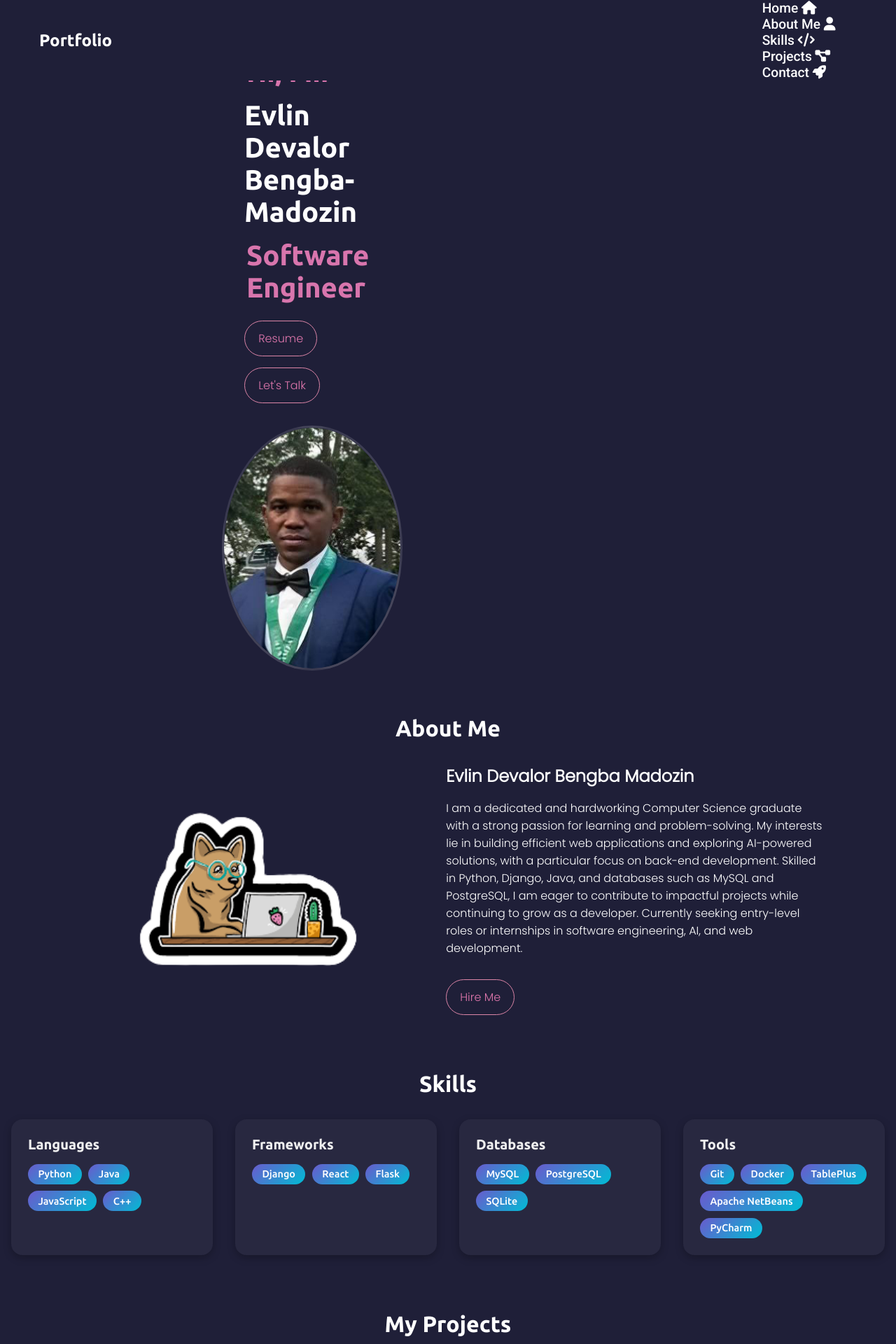
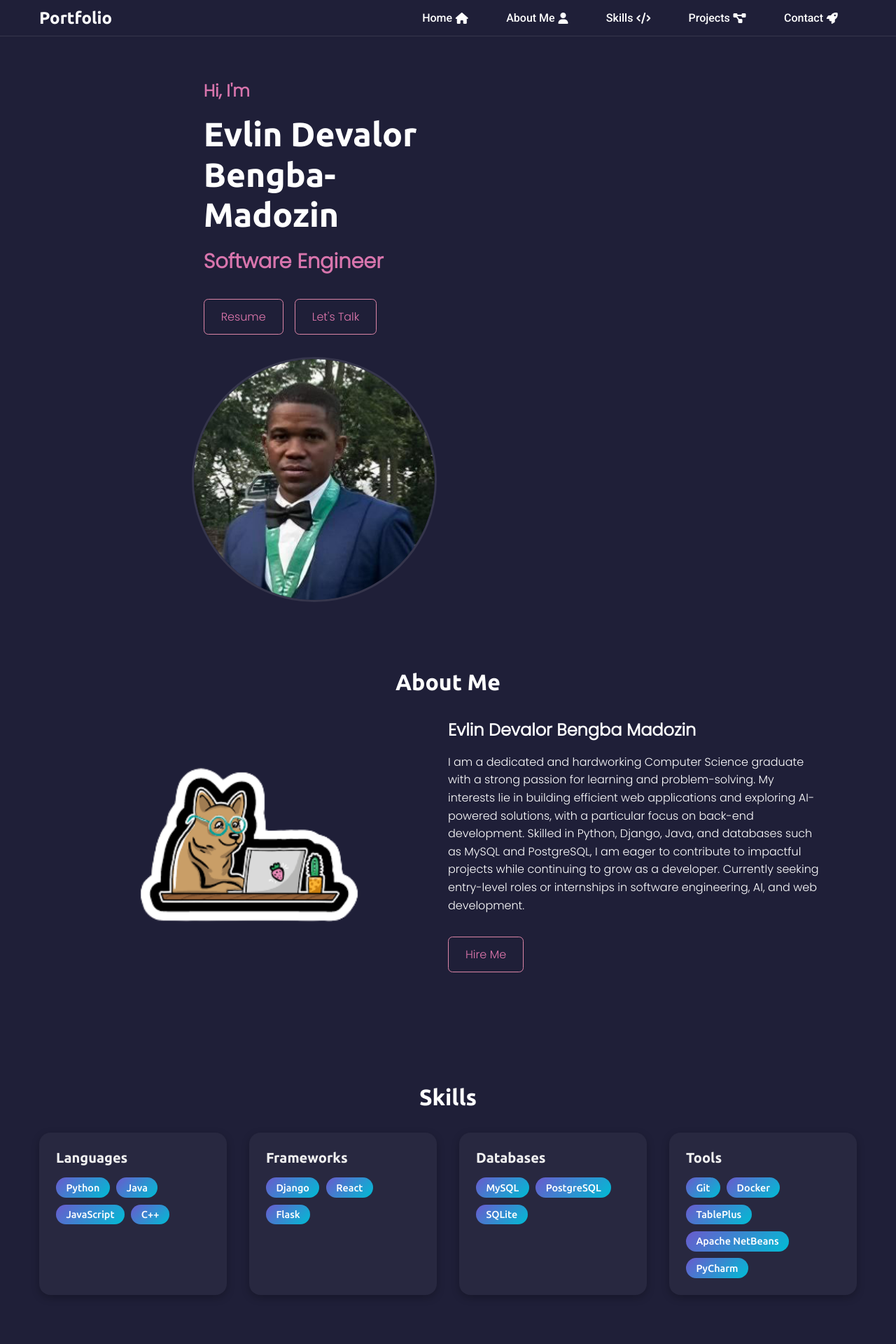
Before and after one commit to Ghost94dev/My-Portfolio, a Django app: page / in a window 1280 px wide. Shown: the top 1920 px of the page at 70% size. Run offline with Django 5.2, Linux system fonts and the light colour scheme; some libraries are stand-ins or nearby versions.

Commit message:
Update style.css

```diff
--- a/portfolio/myportfolio/static/css/style.css
+++ b/portfolio/myportfolio/static/css/style.css
@@ -29,42 +32,51 @@ body {
     width: 100%;
     z-index: 1000;
     background-color: #1f1f38;
+    padding: 0.5rem 0;
+    border-bottom: 1px solid rgba(255, 255, 255, 0.1);
+}
+
+.right-nav {
+    display: flex;
+    align-items: center;
 }
 
 #navbar ul {
+    display: flex;
     list-style: none;
+    margin: 0;
+    padding: 0;
 }
 
 #navbar ul li {
-    margin: 0px 1rem;
+    margin: 0 0.8rem;
 }
 
 #navbar ul li a {
     text-decoration: none;
     padding: 0.5rem 0.9rem;
-
+    color: white;
+    font-family: 'Roboto', sans-serif;
+    transition: all 0.3s ease;
+    display: flex;
+    align-items: center;
+    gap: 0.3rem;
 }
 
-.right {
-    display: none;
-}
-
-.checkBtn {
-    display: none;
-}
-
-#check {
-    display: none;
-}
-
-.nav-col a:hover {
-    border-radius: .4rem;
+#navbar ul li a:hover {
+    border-radius: 0.4rem;
     color: #1f1f38;
     background-color: #fff;
 }
 
+.hamburger {
+    display: none;
+    cursor: pointer;
+    font-size: 1.5rem;
+    color: #fff;
+}
 
-/* Home Section */
+/* ========== HOME SECTION STYLES ========== */
 #home {
     min-height: 100vh;
     display: flex;
@@ -94,35 +106,33 @@ body {
     align-items: center;
 }
 
-
-.home-right {
-    padding: 2;
+.home-content h6 {
+    font-size: 1.5rem;
+    color: rgb(216, 117, 173);
+    margin-bottom: 0.5rem;
+    font-family: 'Poppins', sans-serif;
 }
 
-.home-left h6,
-.home-left h4 {
+.home-content h1 {
+    font-size: 3rem;
+    line-height: 1.2;
+    margin: 1rem 0;
+    color: #fff;
+}
+
+.home-content h4 {
+    font-size: 1.8rem;
     color: rgb(216, 117, 173);
     margin: 1rem 0;
-    margin-left: 3px;
-    font-size: 2.5rem;
+    font-family: 'Poppins', sans-serif;
 }
 
-.home-left h1 {
-    font-size: 2.5rem;
+.buttons {
+    display: flex;
+    gap: 1rem;
+    margin-top: 2rem;
+    flex-wrap: wrap;
 }
-
-.home-right {
-    position: relative;
-}
-
-.home-right img {
-    max-width: 110%;
-    height: auto;
-    border-radius: 50%;
-    position: relative;
-}
-
-
 
 .circle {
     width: 350px;
@@ -140,10 +150,23 @@ body {
     height: 100%;
     object-fit: cover;
 }
-/* About Section */
-.about-left,
-.about-right {
-    width: 60%;
+
+/* ========== ABOUT SECTION STYLES ========== */
+#about {
+    padding: 4rem 0;
+}
+
+.about-container {
+    display: flex;
+    justify-content: space-around;
+    align-items: center;
+    max-width: 1200px;
+    margin: 0 auto;
+    padding: 0 2rem;
+}
+
+.about-left, .about-right {
+    width: 50%;
 }
 
 .about-right {
@@ -151,31 +174,42 @@ body {
 }
 
 .about-left {
-    position: relative;
+    display: flex;
+    justify-content: center;
+    align-items: center;
 }
 
 .about-left img {
-    width: 100%;
+    width: 60%;
     height: auto;
     border-radius: 1rem;
 }
 
-.about-content p {
-    margin-bottom: 2rem;
+.about-content h1 {
+    color: #fff;
+    margin-bottom: 1rem;
+    font-family: 'Poppins', sans-serif;
 }
 
+.about-content p {
+    color: #fff;
+    margin-bottom: 2rem;
+    font-family: 'Poppins', sans-serif;
+    line-height: 1.6;
+}
 
-/* Skills */
-/* Skills Section */
+/* ========== SKILLS SECTION STYLES ========== */
 .skills-section {
-  padding: 3rem 1rem;
+    padding: 4rem 1rem;
 }
 
 .skills-container {
     display: grid;
     grid-template-columns: repeat(auto-fit, minmax(240px, 1fr));
     gap: 2rem;
-  margin-top: 2rem;
+    max-width: 1200px;
+    margin: 0 auto;
+    padding: 0 1rem;
 }
 
 .skills-group {
@@ -260,114 +296,139 @@ body {
     margin-bottom: 1rem;
 }
 
-/* Hover effect */
 .project-card:hover {
     transform: translateY(-6px);
     box-shadow: 0 8px 24px rgba(0,0,0,0.3);
 }
 
-/* Buttons inside project card */
 .project-card .btn {
     margin: 0.3rem;
     padding: 0.5rem 1rem;
     font-size: 0.85rem;
 }
 
-.project-card p {
-    font-size: 1rem;
-    line-height: 1.4;
-    margin-bottom: 1rem;
-    color: #ddd;
+.project-links {
+    display: flex;
+    justify-content: center;
+    flex-wrap: wrap;
+    gap: 0.5rem;
+    margin-top: 1rem;
 }
 
-/* Make it 1 column on mobile */
-@media (max-width: 768px) {
-    .projects-container {
-        grid-template-columns: 1fr;
-    }
+/* ========== CONTACT SECTION STYLES ========== */
+#Contact {
+    padding: 4rem 0;
 }
 
+.contact-container {
+    display: flex;
+    justify-content: space-around;
+    align-items: center;
+    max-width: 1200px;
+    margin: 0 auto;
+}
 
-
-/* Contact me Section */
 .form {
     display: flex;
     width: 80%;
-    padding: 0 2rem;
+    max-width: 600px;
     margin: auto;
     justify-content: center;
     align-items: center;
 }
 
+.form-div {
+    width: 100%;
+    margin-bottom: 1rem;
+}
+
 .form-div input,
-textarea {
+.form-div textarea {
     border: 2px solid rgba(255, 255, 255, 0.4);
-    border-radius: .5rem;
+    border-radius: 0.5rem;
     width: 100%;
-    margin: 0.5rem 0rem;
-    font-size: .9rem;
+    font-size: 0.9rem;
     background: transparent;
-    margin: 0.5rem 0rem;
-    padding: 0.5rem 1rem;
+    padding: 0.8rem 1rem;
     color: rgb(255, 255, 255);
     resize: none;
+    font-family: 'Poppins', sans-serif;
 }
 
-
-
-/* Footer Section  */
+/* ========== FOOTER STYLES ========== */
 #footer {
     background-color: #010101;
-    padding: 1%;
-    padding-bottom: 2rem;
+    padding: 2rem 0;
+    text-align: center;
 }
 
-ul li {
+#footer ul {
+    display: flex;
+    justify-content: center;
+    flex-wrap: wrap;
     list-style: none;
+    margin: 1rem 0;
+    padding: 0;
+}
+
+#footer ul li {
     margin: 0 1rem;
 }
 
-ul li a {
+#footer ul li a {
     text-decoration: none;
-    font-size: 1.2rem;
+    font-size: 1.1rem;
     color: white;
-    transition: all .5s;
+    transition: all 0.3s ease;
+    font-family: 'Poppins', sans-serif;
 }
 
-ul li a:hover {
-    color: #fff;
+#footer ul li a:hover {
+    color: #df77ad;
 }
 
-
 .font-awesome {
-    margin: 1.1rem auto;
+    display: flex;
+    justify-content: center;
+    flex-wrap: wrap;
+    margin: 1.5rem 0;
 }
 
-.font-awesome li i {
+.font-awesome a {
+    margin: 0 0.5rem;
+    display: flex;
+    align-items: center;
+    justify-content: center;
+}
+
+.font-awesome i {
     background-color: #1f1f38;
-    padding: 0.6rem;
+    padding: 0.8rem;
     border: 1px solid #1f1f38;
     color: #fff;
-    border-radius: 0.5rem;
+    border-radius: 50%;
     cursor: pointer;
-    transition: all .4s ease-in-out;
+    transition: all 0.4s ease-in-out;
+    width: 45px;
+    height: 45px;
+    display: flex;
+    align-items: center;
+    justify-content: center;
 }
 
-.font-awesome li i:hover {
+.font-awesome i:hover {
     border: 1px solid #1f1f38;
-    border-radius: .5rem;
     background: transparent;
     color: #1f1f38;
 }
 
 #footer p {
     color: white;
-    font-size: .9srem;
+    font-size: 0.9rem;
+    margin-top: 1rem;
 }
 
-
-
-/* Utility Classes */
+/* ========== UTILITY CLASSES ========== */
 .poppins {
     font-family: 'Poppins', sans-serif;
 }
@@ -454,15 +514,17 @@ ul li a:hover {
 }
 
 .btn {
-    margin-left: 0 .5rem;
     font-size: 1rem;
     color: #df77ad;
     cursor: pointer;
-    padding: 0.75rem 1.2rem;
+    padding: 0.75rem 1.5rem;
     border: 1px solid #dc85a7;
     border-radius: 0.4rem;
     background: transparent;
     font-family: 'Poppins', sans-serif;
+    text-decoration: none;
+    display: inline-block;
+    transition: all 0.3s ease;
 }
 
 .buttons a,
@@ -474,98 +536,13 @@ ul li a:hover {
     color: #1f1f38;
     border-color: #fff;
     background-color: #fff;
+    transform: translateY(-2px);
+    box-shadow: 0 10px 24px rgba(0,0,0,0.2);
 }
 
 .live {
     color: #1f1f38;
     background-color: #da7fa8;
-}
-
-/* ---------- Buttons: hover, focus, active ---------- */
-.btn {
-  display: inline-flex;
-  align-items: center;
-  justify-content: center;
-  gap: .5rem;
-  text-decoration: none;
-  cursor: pointer;
-  transition: transform .2s ease, box-shadow .2s ease, background-color .2s ease, color .2s ease, opacity .2s ease;
-  will-change: transform;
-  border-radius: 999px;
-  outline: none;
-}
-
-.btn:hover,
-.btn:focus-visible {
-  transform: translateY(-2px);
-  box-shadow: 0 10px 24px rgba(0,0,0,.2);
-}
-
-.btn:active {
-  transform: translateY(0);
-  box-shadow: 0 6px 16px rgba(0,0,0,.18) inset;
-}
-
-/* optional: subtle effect for "Live" variant button */
-.btn.live:hover,
-.btn.live:focus-visible {
-  filter: brightness(1.05);
-}
-
-/* Better keyboard focus ring */
-.btn:focus-visible {
-  outline: 2px solid rgba(255,255,255,.6);
-  outline-offset: 2px;
-}
-
-/* ---------- Project cards: lift on hover ---------- */
-.projects-item {
-  border: 1px solid rgba(255,255,255,.08);
-  border-radius: 16px;
-  padding: 1.25rem;
-  background: rgba(255,255,255,.02);
-  box-shadow: 0 0 0 rgba(0,0,0,0);
-  transition: transform .25s ease, box-shadow .25s ease, border-color .25s ease, background-color .25s ease;
-  will-change: transform;
-}
-
-.projects-item:hover,
-.projects-item:focus-within {
-  transform: translateY(-6px);
-  box-shadow: 0 18px 48px rgba(0,0,0,.35);
-  border-color: rgba(255,255,255,.18);
-  background: rgba(255,255,255,.03);
-}
-
-/* this gives a nice zoom */
-.projects-item img {
-  transition: transform .35s ease;
-}
-.projects-item:hover img,
-.projects-item:focus-within img {
-  transform: scale(1.03);
-}
-
-/* ---------- Small extras (optional) ---------- */
-/* nav links fade on hover */
-.right-nav a {
-  transition: opacity .2s ease, transform .2s ease;
-}
-.right-nav a:hover,
-.right-nav a:focus-visible {
-  opacity: .85;
-  transform: translateY(-1px);
-}
-
-
-@media (prefers-reduced-motion: reduce) {
-  .btn,
-  .projects-item,
-  .projects-item img,
-  .right-nav a {
-    transition: none !important;
-    transform: none !important;
-  }
 }
 
 .alert {
@@ -591,139 +568,12 @@ ul li a:hover {
     to { opacity: 1; transform: translateY(0); }
 }
 
-
-/* ========================================= */
-/* MOBILE RESPONSIVENESS */
-/* ========================================= */
-
-/* Mobile Navigation */
-.hamburger {
-    display: none;
-    cursor: pointer;
-    font-size: 1.5rem;
-    color: #fff;
-}
-
-.nav-container {
-    display: flex;
-    justify-content: space-between;
-    align-items: center;
-    max-width: 1200px;
-    margin: 0 auto;
-    padding: 0 1rem;
-}
-
-#navbar {
-    padding: 0 1rem;
-    background-color: #1f1f38;
-}
-
-/* Container for sections */
-.container {
-    max-width: 1200px;
-    margin: 0 auto;
-    padding: 0 1rem;
-}
-
-/* Home section adjustments for mobile */
-#home {
-    display: flex;
-    justify-content: space-around;
-    align-items: center;
-    max-width: 1200px;
-    margin: 0 auto;
-    padding: 2rem;
-    min-height: 80vh;
-}
-
-.home-left, .home-right {
-    width: 40%;
-}
-
-.circle {
-    display: flex;
-    justify-content: center;
-    align-items: center;
-    background: linear-gradient(135deg, transparent, rgba(255, 255, 255, 0.1));
-}
-
-/* About section adjustments */
-.about-container {
-    display: flex;
-    justify-content: space-around;
-    align-items: center;
-    max-width: 1200px;
-    margin: 0 auto;
-    padding: 0 2rem;
-}
-
-/* Project links */
-.project-links {
-    display: flex;
-    justify-content: center;
-    flex-wrap: wrap;
-    gap: 0.5rem;
-    margin-top: 1rem;
-}
-
-/* Form adjustments */
-.form {
-    width: 80%;
-    max-width: 600px;
-    margin: 0 auto;
-}
-
-/* Footer adjustments */
-#footer ul {
-    display: flex;
-    flex-wrap: wrap;
-    justify-content: center;
-    margin-bottom: 1.5rem;
-}
-
-.font-awesome {
-    display: flex;
-    justify-content: center;
-    flex-wrap: wrap;
-    margin: 1.5rem 0;
-}
-
-.font-awesome a {
-    margin: 0 0.5rem;
-}
-
-.font-awesome i {
-    width: 45px;
-    height: 45px;
-    display: flex;
-    align-items: center;
-    justify-content: center;
-}
-
-/* Buttons container */
-.buttons {
-    display: flex;
-    flex-wrap: wrap;
-    gap: 1rem;
-    margin-top: 1.5rem;
-}
-
-/* ========================================= */
-/* MEDIA QUERIES FOR MOBILE RESPONSIVENESS */
-/* ========================================= */
-
-/* Tablets and smaller desktops */
+/* ========== RESPONSIVE STYLES ========== */
 @media (max-width: 968px) {
-    #home {
+    .home-container {
         flex-direction: column;
         text-align: center;
         padding: 1rem;
-        padding-top: 70px;
-    }
-
-     .home-container {
-        flex-direction: column;
-        text-align: center;
     }
 
     .home-left, .home-right {
```
Also changed, not shown: other parts of portfolio/myportfolio/static/css/style.css (+50 -26 lines). Lines whose indentation alone changed are shown as unchanged.
